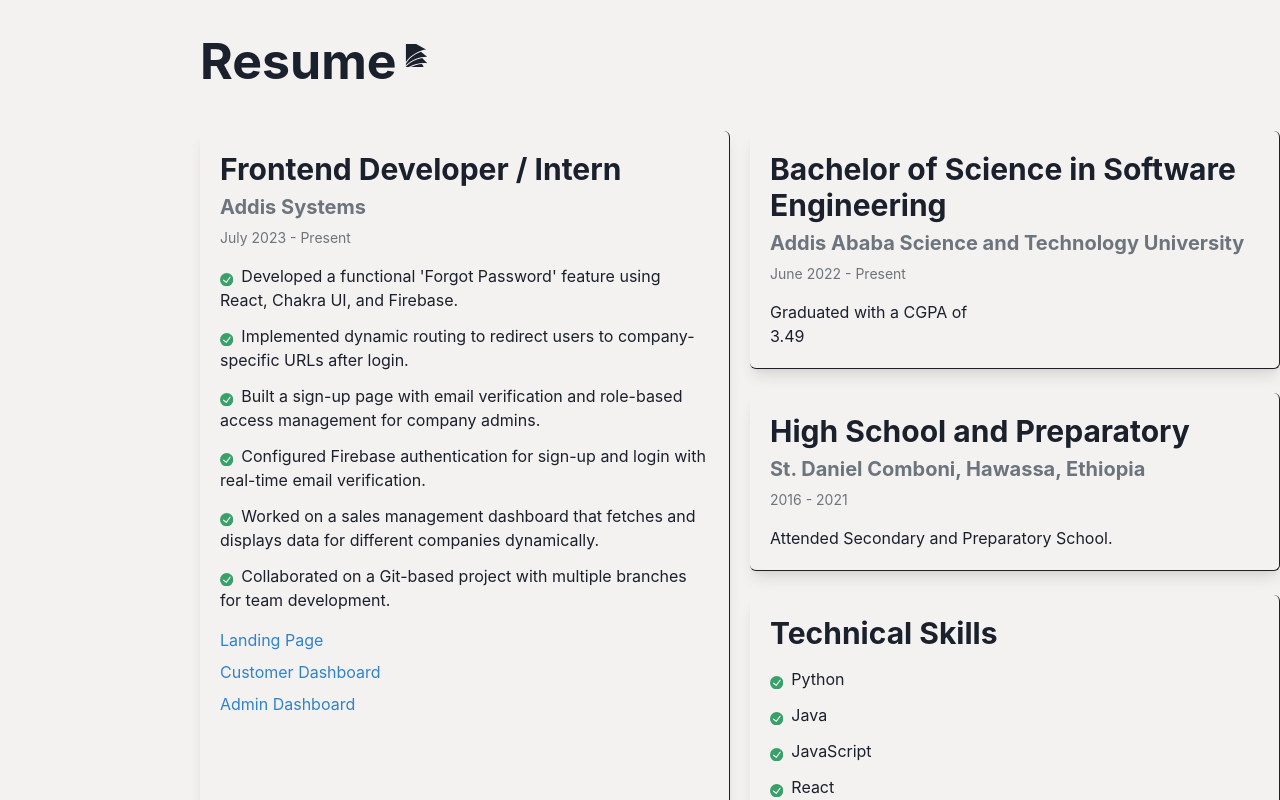
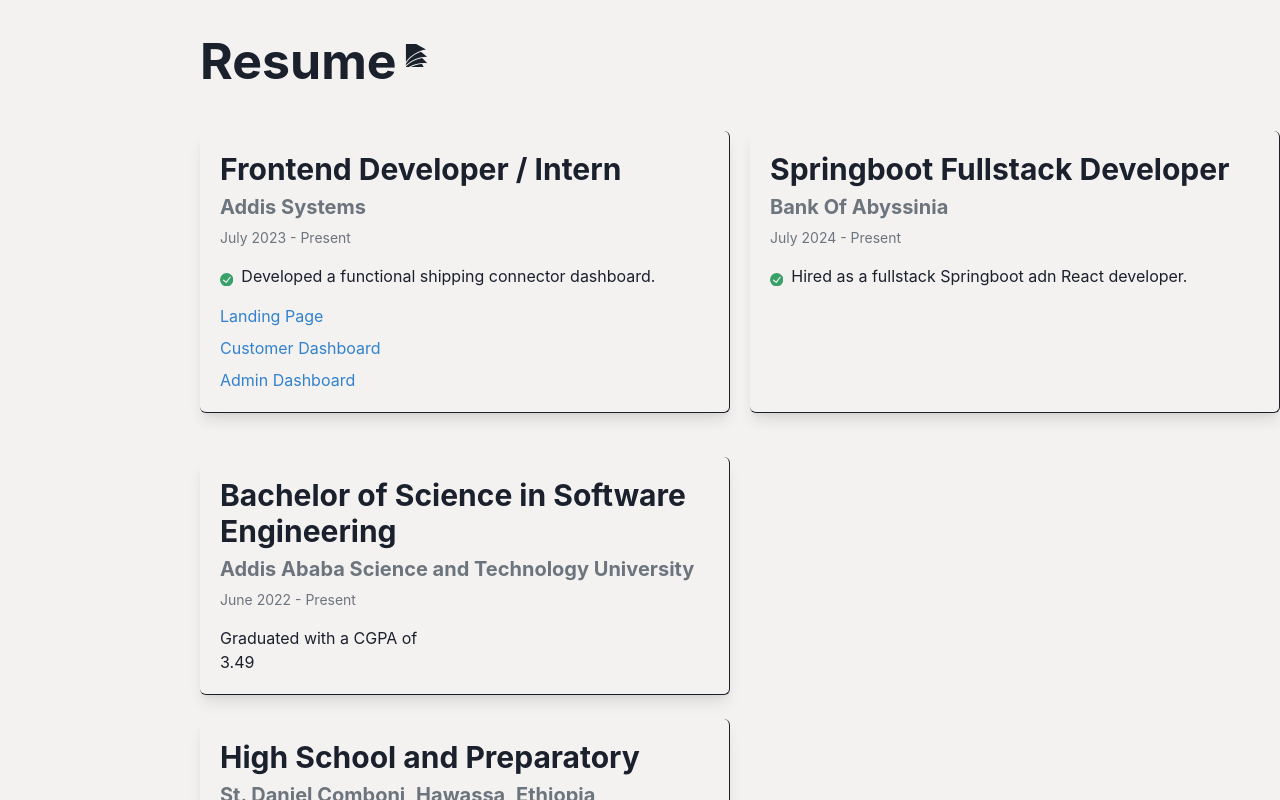
Before and after one commit to hailemichael121/Mine, a React (Vite) app: page / in a window 1280 px wide. Shown: the part 2620-3420 px from the top of the page. Built offline with nearby package versions, Linux system fonts and the light colour scheme; no server answers; a web font is replaced by a local one.

Commit message:
Update ResumeSecWorkExperience.tsx

```diff
--- a/src/components/resumeSec/ResumeSecWorkExperience.tsx
+++ b/src/components/resumeSec/ResumeSecWorkExperience.tsx
@@ -25,53 +25,7 @@
                 as={CheckCircleIcon}
                 color="green.500"
               />
-              Developed a functional 'Forgot Password' feature using React,
-              Chakra UI, and Firebase.
-            </ListItem>
-            <ListItem>
-              <ListIcon
-                fontSize={"smaller"}
-                as={CheckCircleIcon}
-                color="green.500"
-              />
-              Implemented dynamic routing to redirect users to company-specific
-              URLs after login.
-            </ListItem>
-            <ListItem>
-              <ListIcon
-                fontSize={"smaller"}
-                as={CheckCircleIcon}
-                color="green.500"
-              />
-              Built a sign-up page with email verification and role-based access
-              management for company admins.
-            </ListItem>
-            <ListItem>
-              <ListIcon
-                fontSize={"smaller"}
-                as={CheckCircleIcon}
-                color="green.500"
-              />
-              Configured Firebase authentication for sign-up and login with
-              real-time email verification.
-            </ListItem>
-            <ListItem>
-              <ListIcon
-                fontSize={"smaller"}
-                as={CheckCircleIcon}
-                color="green.500"
-              />
-              Worked on a sales management dashboard that fetches and displays
-              data for different companies dynamically.
-            </ListItem>
-            <ListItem>
-              <ListIcon
-                fontSize={"smaller"}
-                as={CheckCircleIcon}
-                color="green.500"
-              />
-              Collaborated on a Git-based project with multiple branches for
-              team development.
+              Developed a functional shipping connector dashboard.
             </ListItem>
           </List>
           <Text mt={4}>
@@ -107,6 +61,33 @@
         </Box>
       ),
     },
+     {
+      title: "Springboot Fullstack Developer",
+      subtitle: (
+        <Link
+          href="https://www.bankofabyssinia.com/"
+          target="_blank"
+          rel="noopener noreferrer"
+        >
+         Bank Of Abyssinia
+        </Link>
+      ),
+      dateRange: "July 2024 - Present",
+      description: (
+        <Box>
+          <List spacing={3}>
+            <ListItem>
+              <ListIcon
+                fontSize={"smaller"}
+                as={CheckCircleIcon}
+                color="green.500"
+              />
+            Hired as a fullstack Springboot adn React  developer.
+            </ListItem>
+          </List>
+        </Box>
+      ),
+    },
   ];
 
   return (
```
